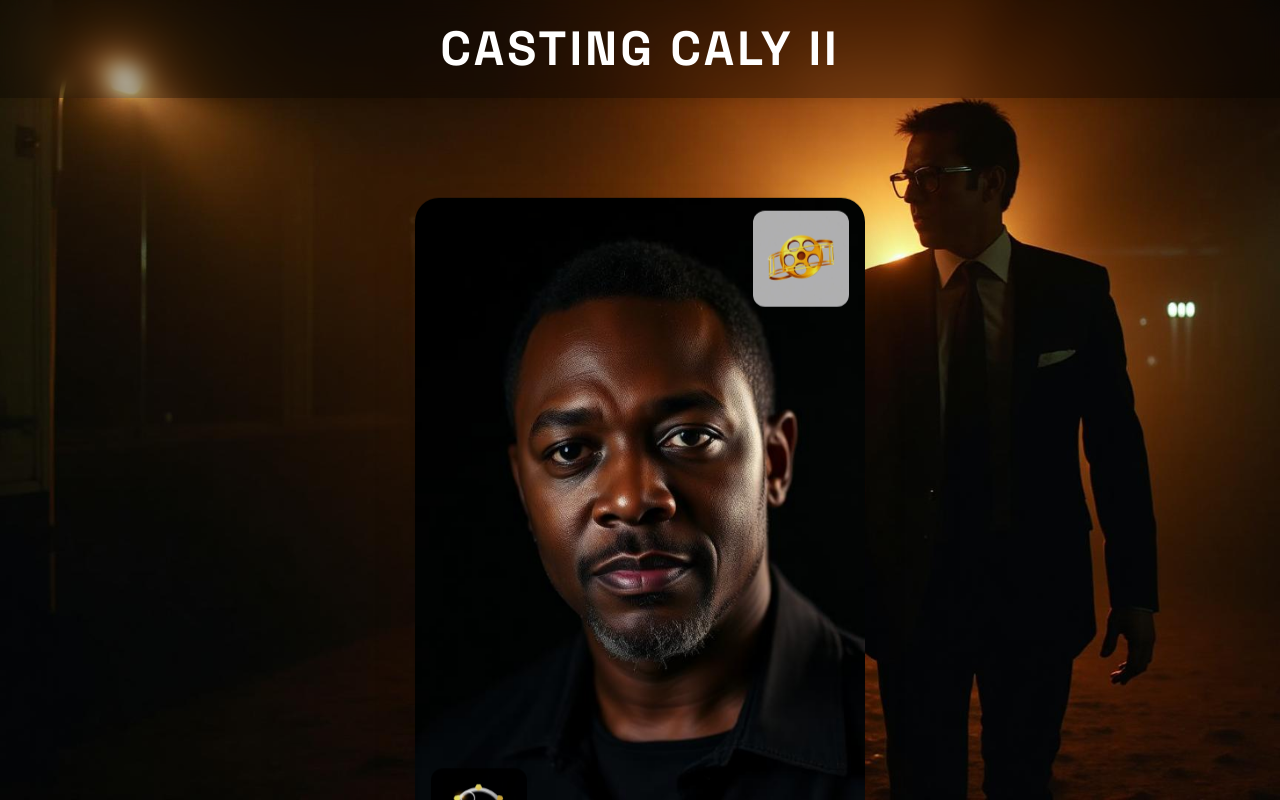
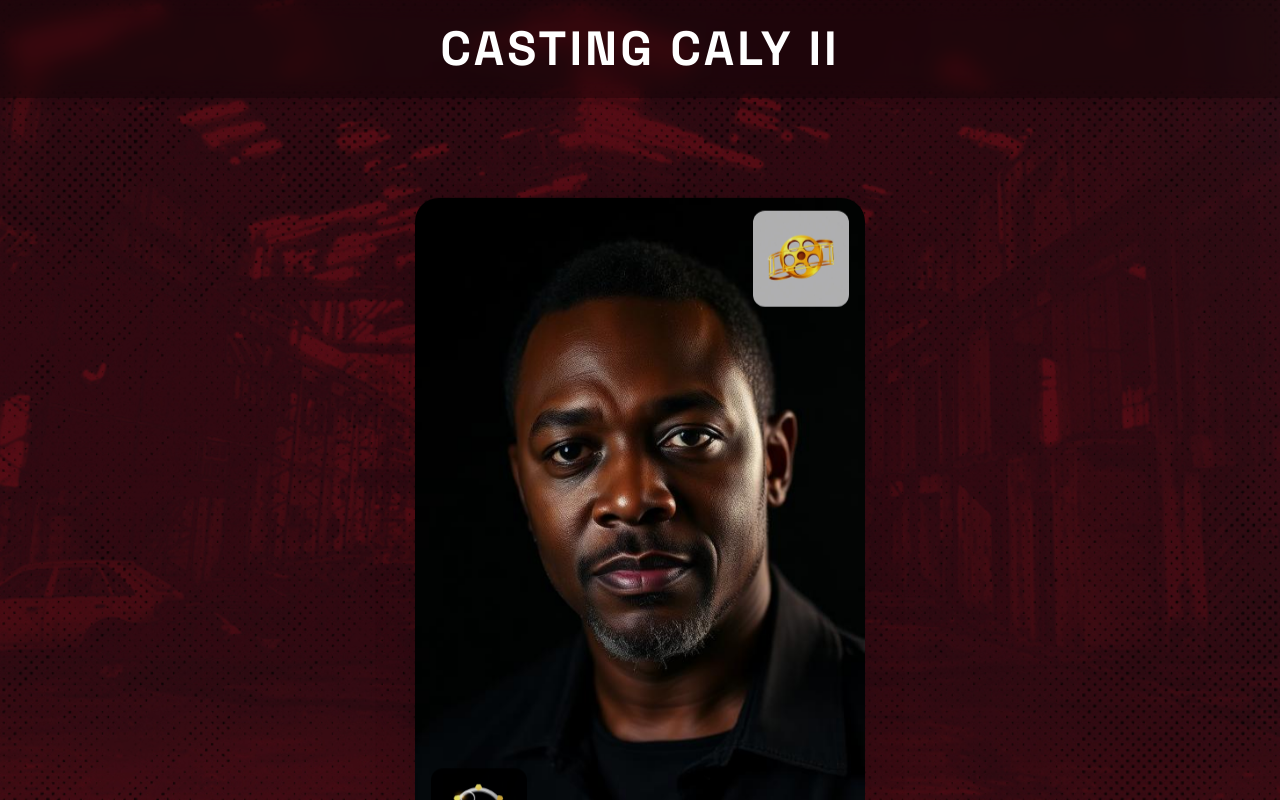
Before and after one commit to amcreativestudio/casting-caly-2, a React (Vite) app: page / in a window 1280 px wide. Shown: the top 800 px of the page. Built offline with nearby package versions, Linux system fonts and the light colour scheme; a web font is replaced by a local one.

Commit message:
Add background image
Set the provided image as the background for the page, ensuring no loss of quality.

```diff
--- a/src/index.css
+++ b/src/index.css
@@ -108,7 +108,7 @@
 .casting-body {
   margin: 0;
   padding: 0;
-  background-image: url('./assets/casting-fundo.jpg');
+  background-image: url('/lovable-uploads/2f725c01-d538-4e72-9a45-2ce96e6538f8.png');
   background-size: cover;
   background-position: center;
   background-repeat: no-repeat;
--- a/src/pages/Index.tsx
+++ b/src/pages/Index.tsx
@@ -1,6 +1,5 @@
 import { useState, useEffect } from "react";
 import { useToast } from "@/hooks/use-toast";
-import castingBackground from "@/assets/casting-fundo.jpg";
 import alcyImage from "@/assets/alcyimg.jpg";
 import stingImage from "@/assets/sting.png";
 import sting1Image from "@/assets/sting1.png";
@@ -52,7 +51,7 @@ const Index = () => {
     <div
       className="min-h-screen font-space-grotesk casting-body"
       style={{
-        backgroundImage: `url(${castingBackground})`,
+        backgroundImage: `url(/lovable-uploads/2f725c01-d538-4e72-9a45-2ce96e6538f8.png)`,
         backgroundSize: 'cover',
         backgroundPosition: 'center',
         backgroundRepeat: 'no-repeat',
```
Also changed, not shown: public/lovable-uploads/2f725c01-d538-4e72-9a45-2ce96e6538f8.png (added).
